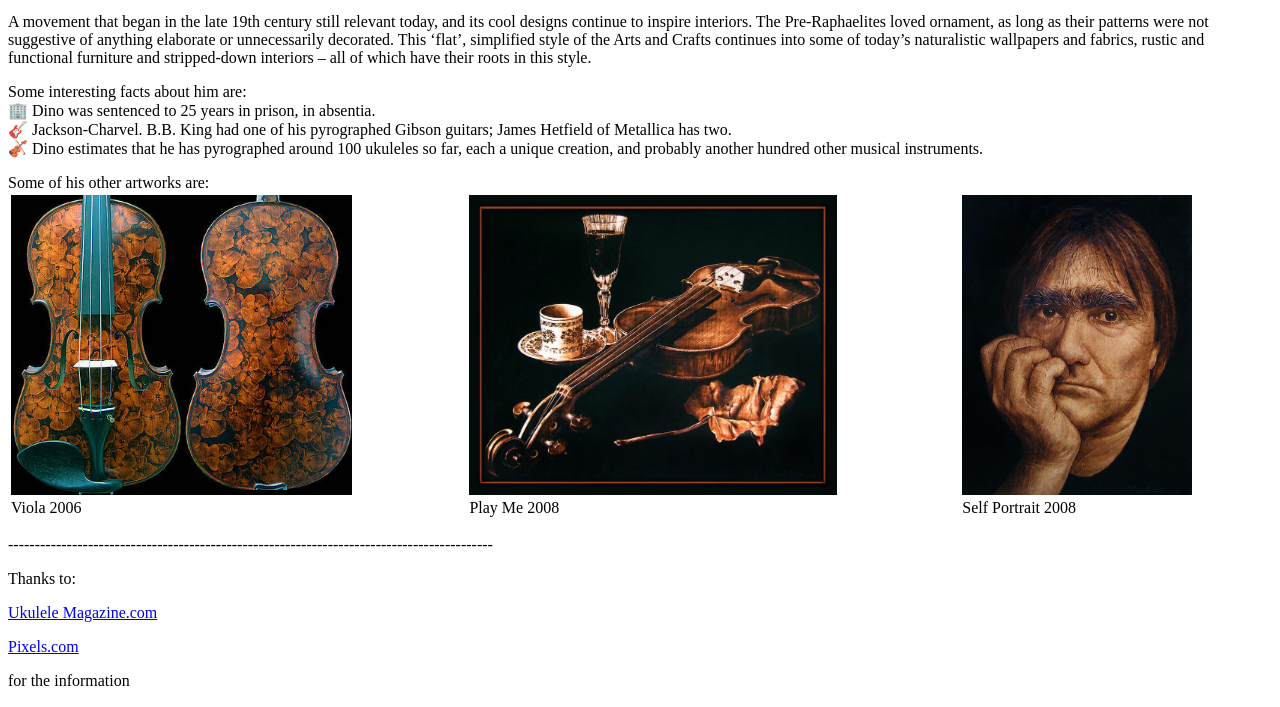
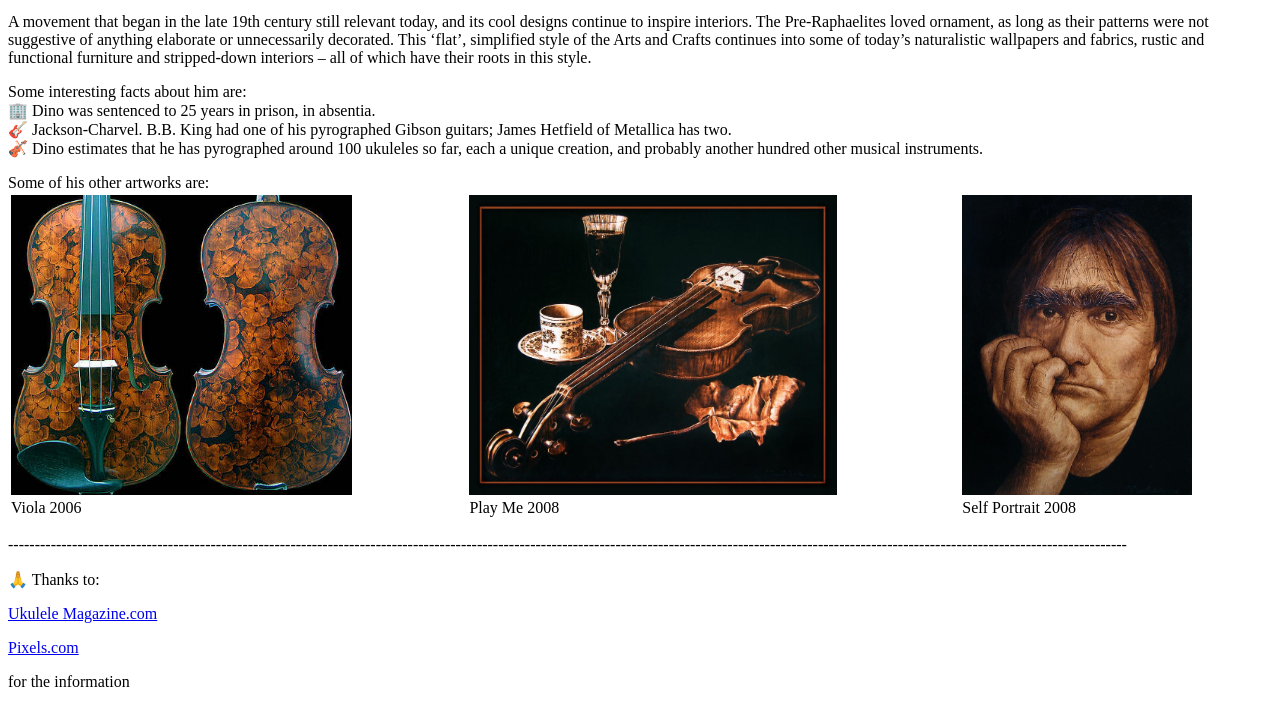
Before and after one commit to awesome-emmet/awesome-emmet.github.io, a plain HTML site: page index.html in a window 1280 px wide. Shown: the part 895-1602 px from the top of the page. Drawn offline with Linux system fonts and the light colour scheme.

Commit message:
Update index.html

```diff
--- a/index.html
+++ b/index.html
@@ -37,8 +37,8 @@ Some of his other artworks are:
     <td>Self Portrait 2008</td>
   </tr>
 </table>
-<p>-------------------------------------------------------------------------------------------</p>
-<p>Thanks to:</p>
+<p>------------------------------------------------------------------------------------------------------------------------------------------------------------------------------------------------------------------</p>
+<p>&#128591 Thanks to:</p>
 <p><a href="https://ukulelemagazine.com/stories/news/dino-muradian-and-his-amazing-ukulele-pyrography" target="_blank">Ukulele Magazine.com</a></p>
 <p><a href="https://pixels.com/profiles/dino-muradian" target="_blank">Pixels.com</a></p>
 <p>for the information</p>
```
